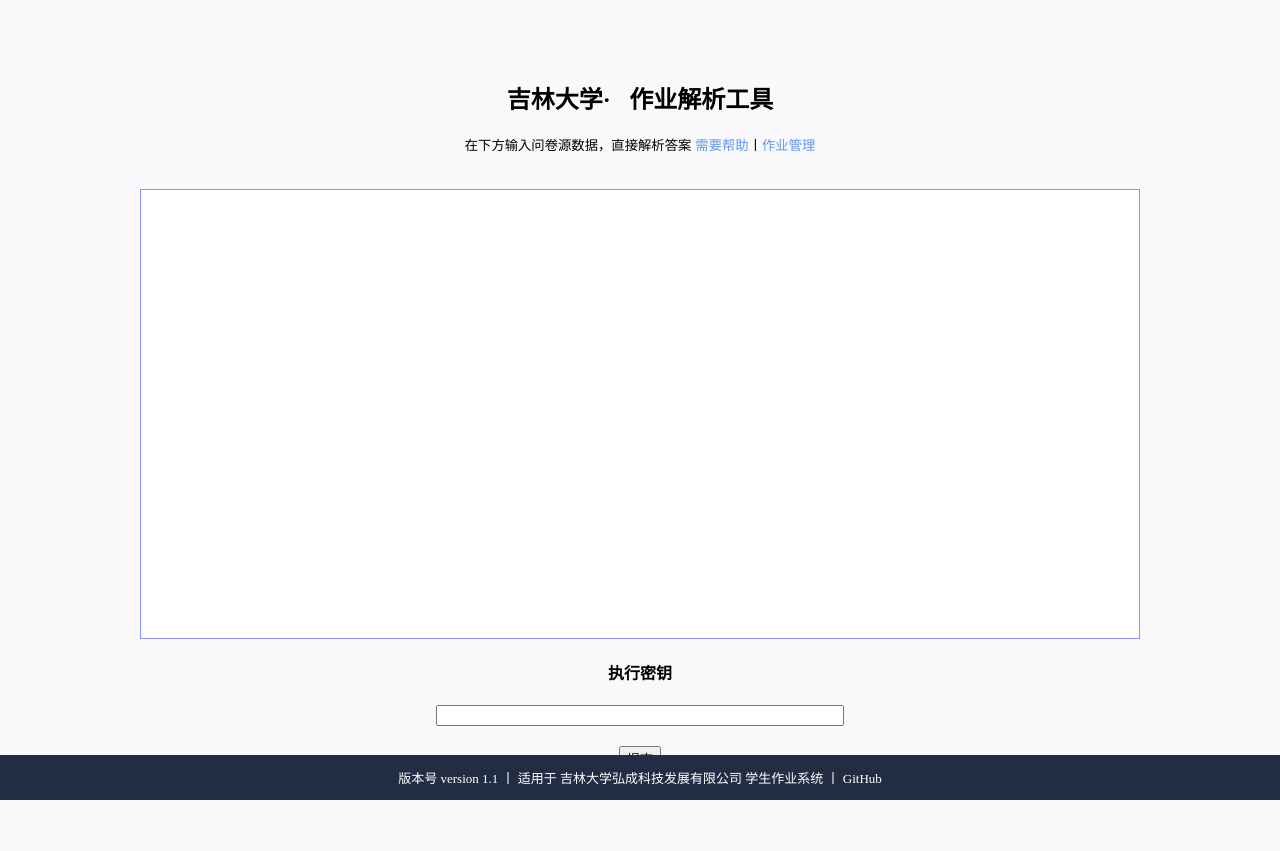
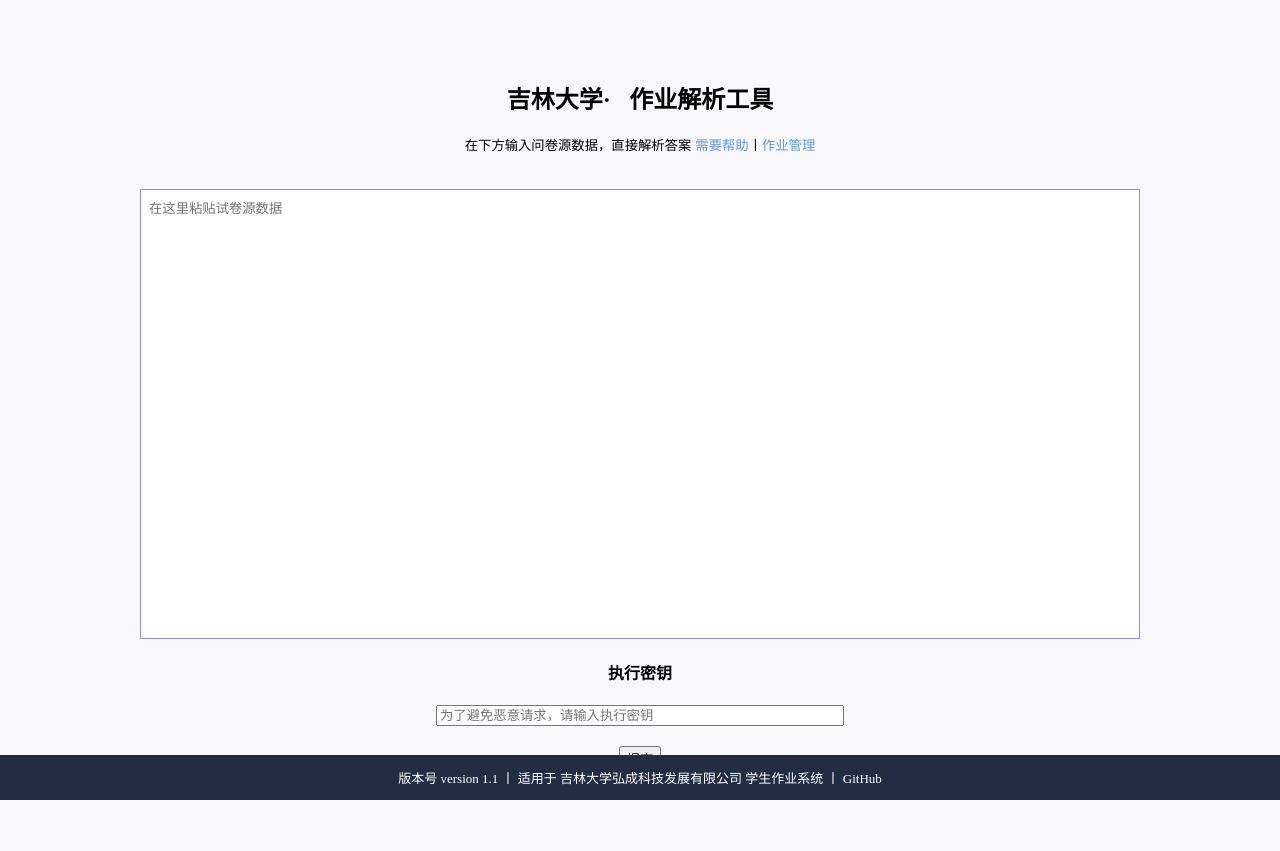
Before and after one commit to FantWings/jlu-exam_react, a Flask app: page / in a window 1280 px wide. Run offline with Flask 2, Linux system fonts and the light colour scheme.

Commit message:
调整布局

```diff
--- a/static/styles.css
+++ b/static/styles.css
@@ -135,6 +135,7 @@
   border: #8d8eff solid 1px;
   min-height: 450px;
   max-height: 600px;
+  padding: 8px;
 }
 footer {
   position: fixed;
--- a/static/styles.less
+++ b/static/styles.less
@@ -157,6 +157,7 @@
   border: rgb(141, 142, 255) solid 1px;
   min-height: 450px;
   max-height: 600px;
+  padding: 8px;
 }
 
 footer {
--- a/templates/index.html
+++ b/templates/index.html
@@ -20,8 +20,8 @@
       </span>
       {% endif %}
       <form action="#" method="post">
-        <textarea name="question" id="question_feid" required></textarea>
-        <h4>执行密钥</h4><input type="password" name="token" id="token" required>
+        <textarea name="question" id="question_feid" required placeholder="在这里粘贴试卷源数据"></textarea>
+        <h4>执行密钥</h4><input type="password" name="token" id="token" required placeholder="为了避免恶意请求，请输入执行密钥">
         <input type="submit" value="提交" />
       </form>
     </div>
```
